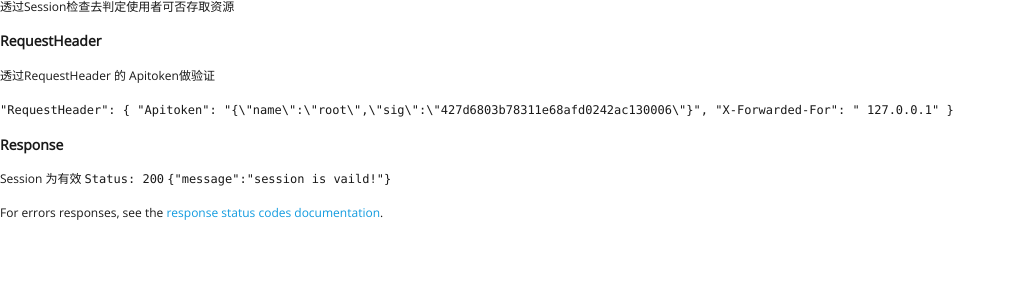
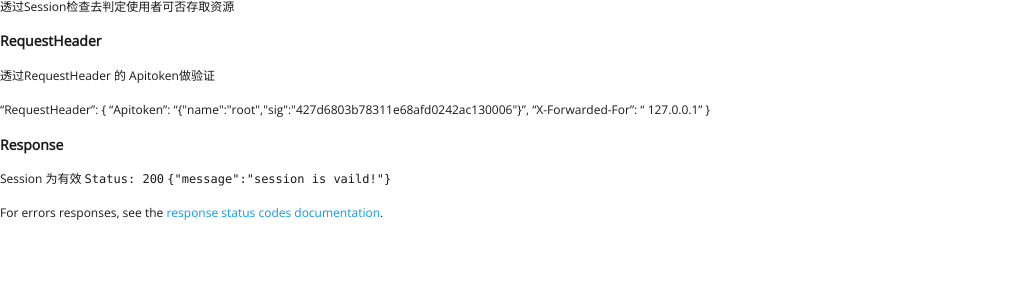
Before and after one commit to open-falcon/falcon-plus, a Jekyll site: the page built from docs/_posts/2017-01-01-authentication.md, in a window 1280 px wide. Shown: the top 300 px of the page, without its empty margins (0-1014 px from the left). Built offline with Jekyll 4.4.1, drawn with Linux system fonts in a browser that asks for light colours.

Commit message:
update it doesn't show the "RequestHeader" !

````diff
--- a/docs/_posts/2017-01-01-authentication.md
+++ b/docs/_posts/2017-01-01-authentication.md
@@ -10,10 +10,10 @@ layout: default
 ### RequestHeader
 透过RequestHeader 的 Apitoken做验证
 
-```"RequestHeader": {
+"RequestHeader": {
   "Apitoken": "{\"name\":\"root\",\"sig\":\"427d6803b78311e68afd0242ac130006\"}",
   "X-Forwarded-For": " 127.0.0.1"
-}```
+}
 
 ### Response
 
````
